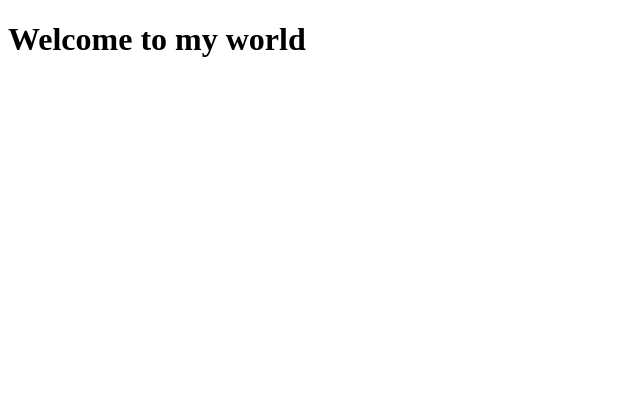
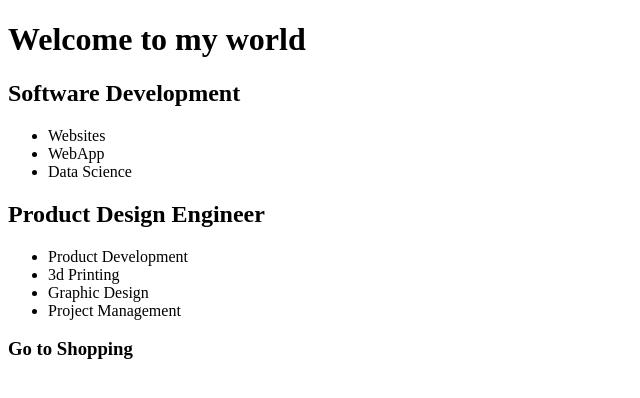
Before and after one commit to juancho-sp/juancho-sp, a plain HTML site: page index.html in a window 1280 px wide. Shown: the whole page, without its empty margins (0-640 px from the left). Drawn offline with Linux system fonts and the light colour scheme.

Commit message:
add basic content

```diff
--- a/index.html
+++ b/index.html
@@ -5,5 +5,19 @@
     </head>
     <body>
         <h1>Welcome to my world</h1>
+        <h2>Software Development</h2>
+        <ul>
+            <li>Websites</li>
+            <li>WebApp</li>
+            <li>Data Science</li>
+        </ul>
+        <h2>Product Design Engineer</h2>
+         <ul>
+            <li>Product Development</li>
+            <li>3d Printing</li>
+            <li>Graphic Design</li>
+            <li>Project Management</li>
+        </ul>
+        <h3>Go to Shopping</h3>
     </body>
 </html>
```
